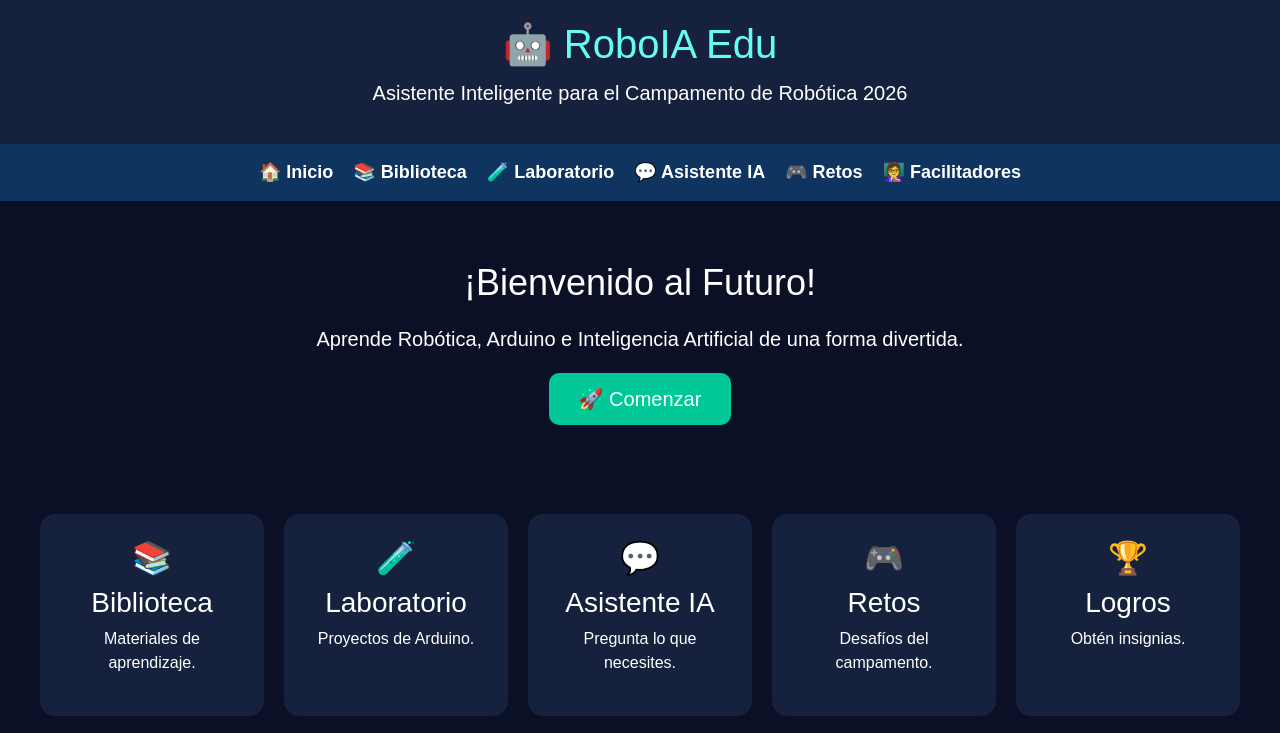
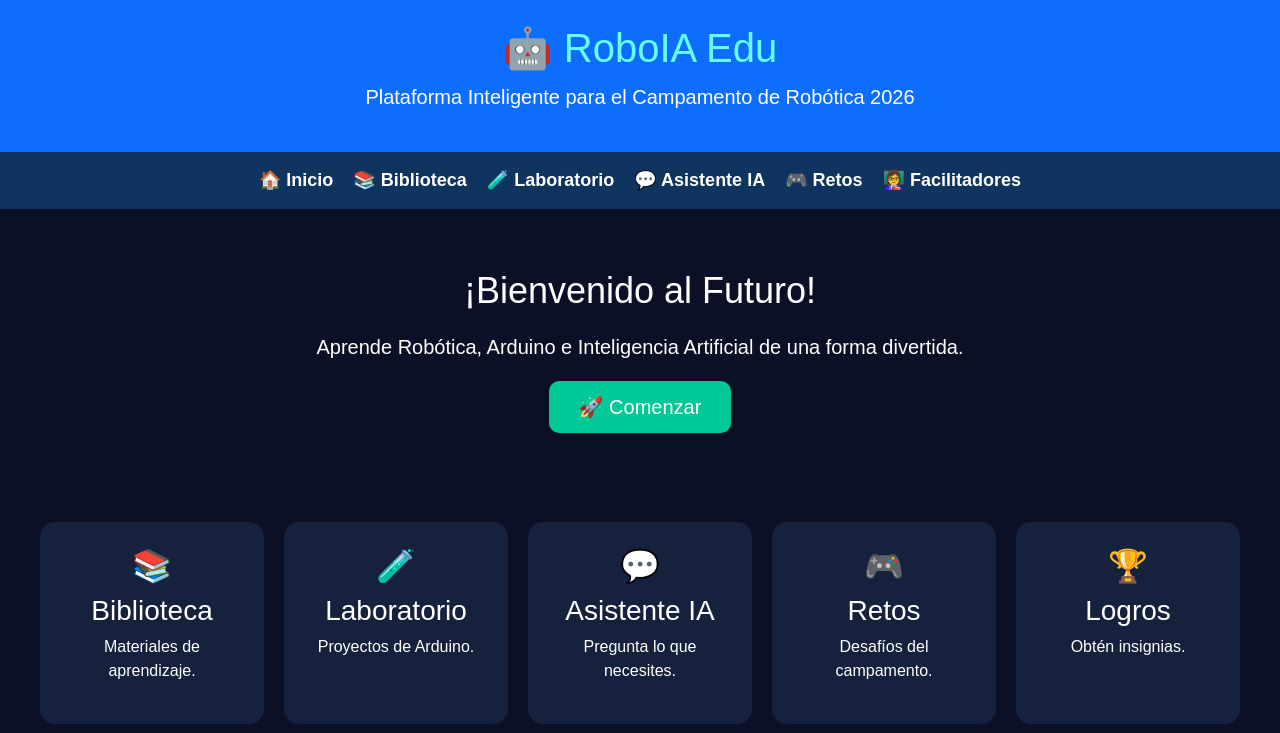
Before and after one commit to elizabethdpenaperez-afk/RoboIA-Edu, a plain HTML site: page index.html in a window 1280 px wide. Shown: the top 733 px of the page. Drawn offline with nearby package versions, Linux system fonts and the light colour scheme.

Commit message:
Enhance header styling and update text
Updated header class and modified text content.

```diff
--- a/index.html
+++ b/index.html
@@ -13,11 +13,11 @@
 
 <body>
 
-<header>
+<header class="bg-primary text-white text-center p-4">
 
-<h1>🤖 RoboIA Edu</h1>
+    <h1>🤖 RoboIA Edu</h1>
 
-<p>Asistente Inteligente para el Campamento de Robótica 2026</p>
+    <p>Plataforma Inteligente para el Campamento de Robótica 2026</p>
 
 </header>
 <nav class="navbar">
```
